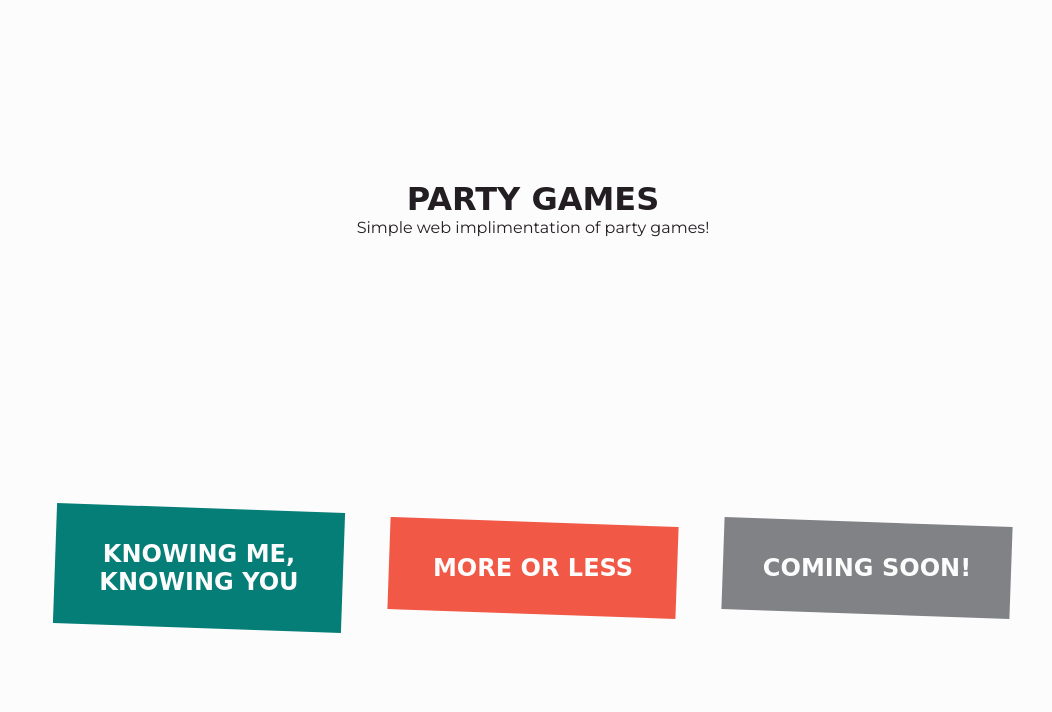
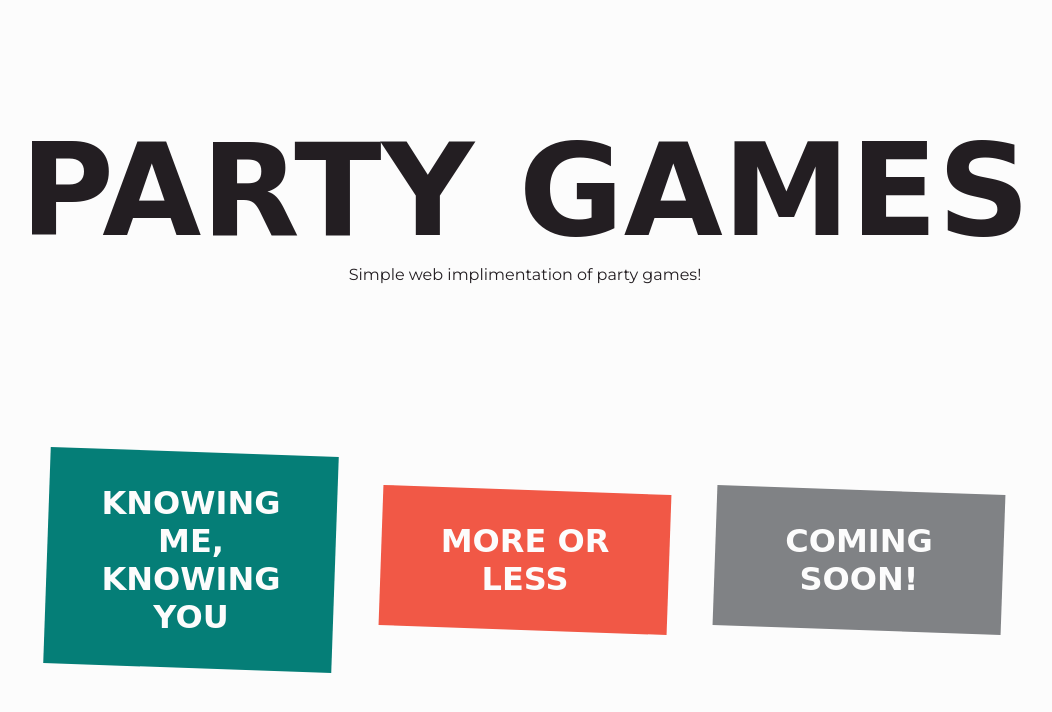
Before and after one commit to slimjimadair/party-games, a website: page public/index.html in a window 1280 px wide. Shown: the whole page, without its empty margins (115-1167 px from the left). Drawn offline with nearby package versions, Linux system fonts and the light colour scheme; no server answers; a web font is replaced by a local one.

Commit message:
Simple Responsive
Quick fix responsive scaling of some elements.

```diff
--- a/public/style.css
+++ b/public/style.css
@@ -8,6 +8,8 @@
 
 body {
   background-color: var(--white);
+  margin: 0;
+  padding: 0;
 }
 
 *, *::before, *::after {
@@ -21,6 +23,10 @@ h1, h2, h3, h4, h5, h6 {
   margin: 0;
   padding: 0;
 }
+
+h1 { font-size: 5rem; }
+h2 { font-size: 1.2rem; }
+
 
 p {
   margin: 0;
@@ -90,10 +96,13 @@ p {
 
 @media only screen and (min-width: 800px) {
   /* For medium screens */
-  .item {width: 40%;}
+  .item { width: 40%; }
+  h2 { font-size: 1.5rem; }
 }
 
 @media only screen and (min-width: 1200px) {
   /* For large screens */
-  .item {width: 25%;}
+  .item { width: 25%; }
+  h1 { font-size: 8rem; }
+  h2 { font-size: 2rem; }
 }
```
